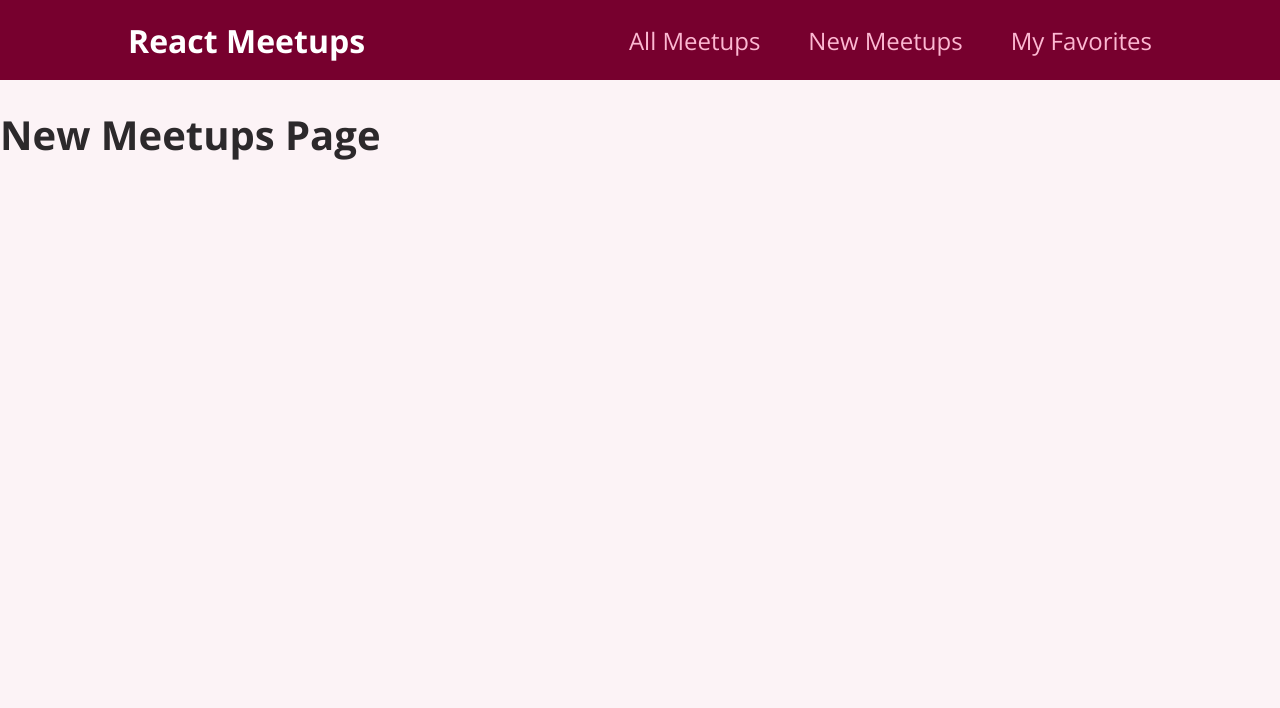
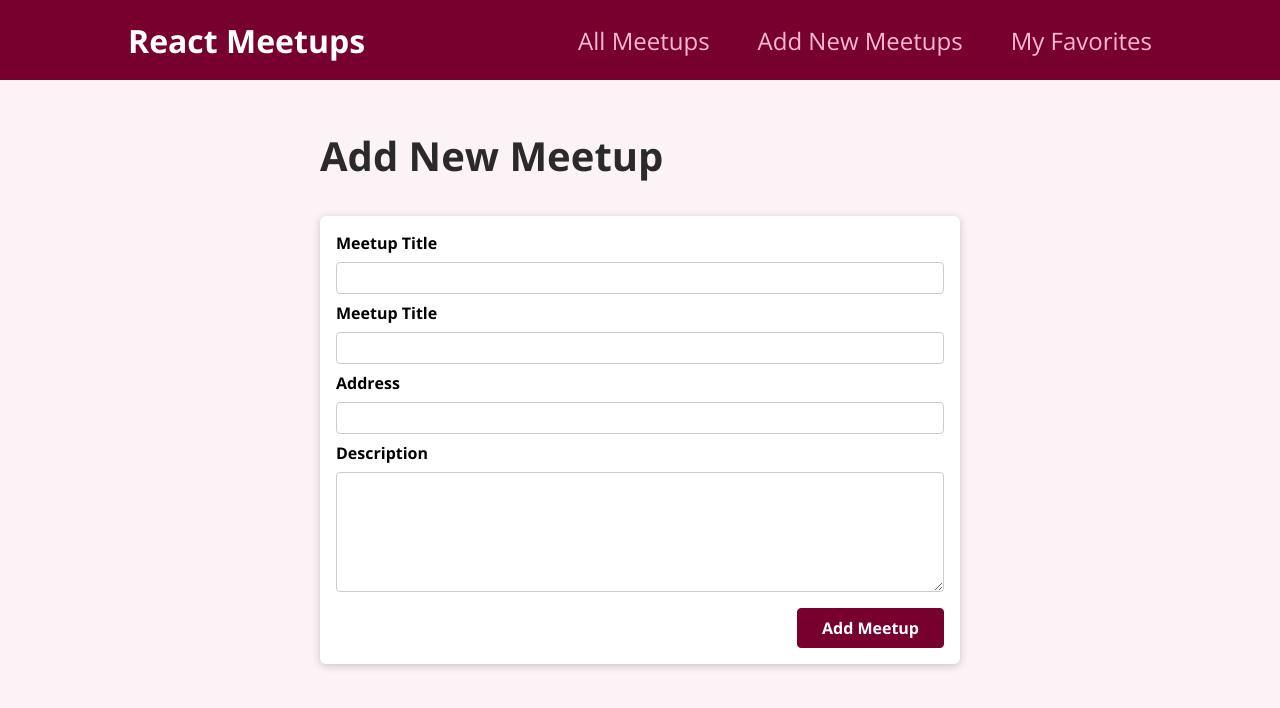
Before and after one commit to Shawn8z/react-warmup, a React (Create React App) app: page /new-meetup in a window 1280 px wide. Shown: the top 708 px of the page. Built offline with nearby package versions, Linux system fonts and the light colour scheme.

Commit message:
at form submission

```diff
--- a/src/App.js
+++ b/src/App.js
@@ -3,17 +3,19 @@
 import AllMeetupsPage from "./pages/AllMeetups";
 import NewMeetupsPage from "./pages/NewMeetups";
 import FavoritesPage from "./pages/Favorites";
-import MainNavigation from "./components/layout/MainNavigation";
+import Layout from "./components/layout/Layout";
+
 
 function App() {
   return (
     <div>
-      <MainNavigation />
-      <Routes>
-        <Route path="/" element={<AllMeetupsPage />}></Route>
-        <Route path="/new-meetup" element={<NewMeetupsPage />}></Route>
-        <Route path="/favorites" element={<FavoritesPage />}></Route>
-      </Routes>
+      <Layout>
+        <Routes>
+          <Route path="/" element={<AllMeetupsPage />}></Route>
+          <Route path="/new-meetup" element={<NewMeetupsPage />}></Route>
+          <Route path="/favorites" element={<FavoritesPage />}></Route>
+        </Routes>
+      </Layout>
     </div>
   )
 }
--- a/src/components/layout/Layout.js
+++ b/src/components/layout/Layout.js
@@ -1,9 +1,11 @@
 import styles from "./Layout.module.css";
+import MainNavigation from "./MainNavigation";
 
-function Layout() {
+function Layout(props) {
     return (
         <div>
-
+            <MainNavigation />
+            <main className={styles.main}>{props.children}</main>
         </div>
     )
 }
--- a/src/components/layout/Layout.module.css
+++ b/src/components/layout/Layout.module.css
@@ -0,0 +1,5 @@
+.main {
+    margin: 3rem auto;
+    width: 90%;
+    max-width: 40rem;
+}
--- a/src/components/layout/MainNavigation.js
+++ b/src/components/layout/MainNavigation.js
@@ -12,7 +12,7 @@
                     <Link to="/">All Meetups</Link>
                 </li>
                 <li>
-                    <Link to="/new-meetup">New Meetups</Link>
+                    <Link to="/new-meetup">Add New Meetups</Link>
                 </li>
                 <li>
                     <Link to="/favorites">My Favorites</Link>
--- /dev/null
+++ b/src/components/meetups/NewMeetupForm.js
@@ -0,0 +1,57 @@
+import { useRef } from "react";
+
+import Card from "../ui/Card";
+import styles from "./NewMeetupForm.module.css";
+
+function NewMeetupForm() {
+
+    const titleInputRef = useRef();
+    const imageInputRef = useRef();
+    const addressInputRef = useRef();
+    const descriptionInputRef = useRef();
+
+    function submitHandler(event) {
+        event.preventDefault();
+
+        const enteredTitle = titleInputRef.current.value;
+        const enteredImage = imageInputRef.current.value;
+        const enteredAddress = addressInputRef.current.value;
+        const enteredDescription = descriptionInputRef.current.value;
+
+        const meetupData = {
+            title: enteredTitle,
+            image: enteredImage,
+            address: enteredAddress,
+            description: enteredDescription
+        }
+    }
+
+
+    return (
+        <Card>
+            <form className={styles.form} onSubmit={submitHandler}>
+                <div className={styles.control}>
+                    <label htmlFor="title">Meetup Title</label>
+                    <input type="text" required id="title" ref={titleInputRef} />
+                </div>
+                <div className={styles.control}>
+                    <label htmlFor="image">Meetup Title</label>
+                    <input type="url" required id="image" ref={imageInputRef} />
+                </div>
+                <div className={styles.control}>
+                    <label htmlFor="address">Address</label>
+                    <input type="text" required id="address" ref={addressInputRef} />
+                </div>
+                <div className={styles.control}>
+                    <label htmlFor="description">Description</label>
+                    <textarea id="description" required rows="5" ref={descriptionInputRef} ></textarea>
+                </div>
+                <div className={styles.actions}>
+                    <button>Add Meetup</button>
+                </div>
+            </form>
+        </Card>
+    )
+}
+
+export default NewMeetupForm;
--- /dev/null
+++ b/src/components/meetups/NewMeetupForm.module.css
@@ -0,0 +1,47 @@
+.form {
+    padding: 1rem;
+}
+
+.control {
+    margin-bottom: 0.5rem;
+}
+
+.control label {
+    display: block;
+    font-weight: bold;
+    margin-bottom: 0.5rem;
+}
+
+.control input,
+.control textarea {
+    display: block;
+    font: inherit;
+    border-radius: 4px;
+    border: 1px solid #ccc;
+    padding: 0.25rem;
+    width: 100%;
+}
+
+.actions {
+    margin-top: 1rem;
+    text-align: right;
+}
+
+.actions button {
+    font: inherit;
+    cursor: pointer;
+    background-color: #77002e;
+    color: white;
+    padding: 0.5rem 1.5rem;
+    color: white;
+    padding: 0.5rem 1.5rem;
+    border: 1px solid #77002e;
+    border-radius: 4px;
+    font-weight: bold;
+}
+
+.actions button:hover,
+.actions button:active {
+    background-color: #a50e48;
+    border-color: #a50e48;
+}
--- a/src/pages/NewMeetups.js
+++ b/src/pages/NewMeetups.js
@@ -1,9 +1,12 @@
+import NewMeetupForm from "../components/meetups/NewMeetupForm";
+
 function NewMeetupsPage() {
     return (
-        <div>
-            <h1>New Meetups Page</h1>
-        </div>
-    )
+        <section>
+            <h1>Add New Meetup</h1>
+            <NewMeetupForm />
+        </section>
+    );
 }
 
 export default NewMeetupsPage;
```
